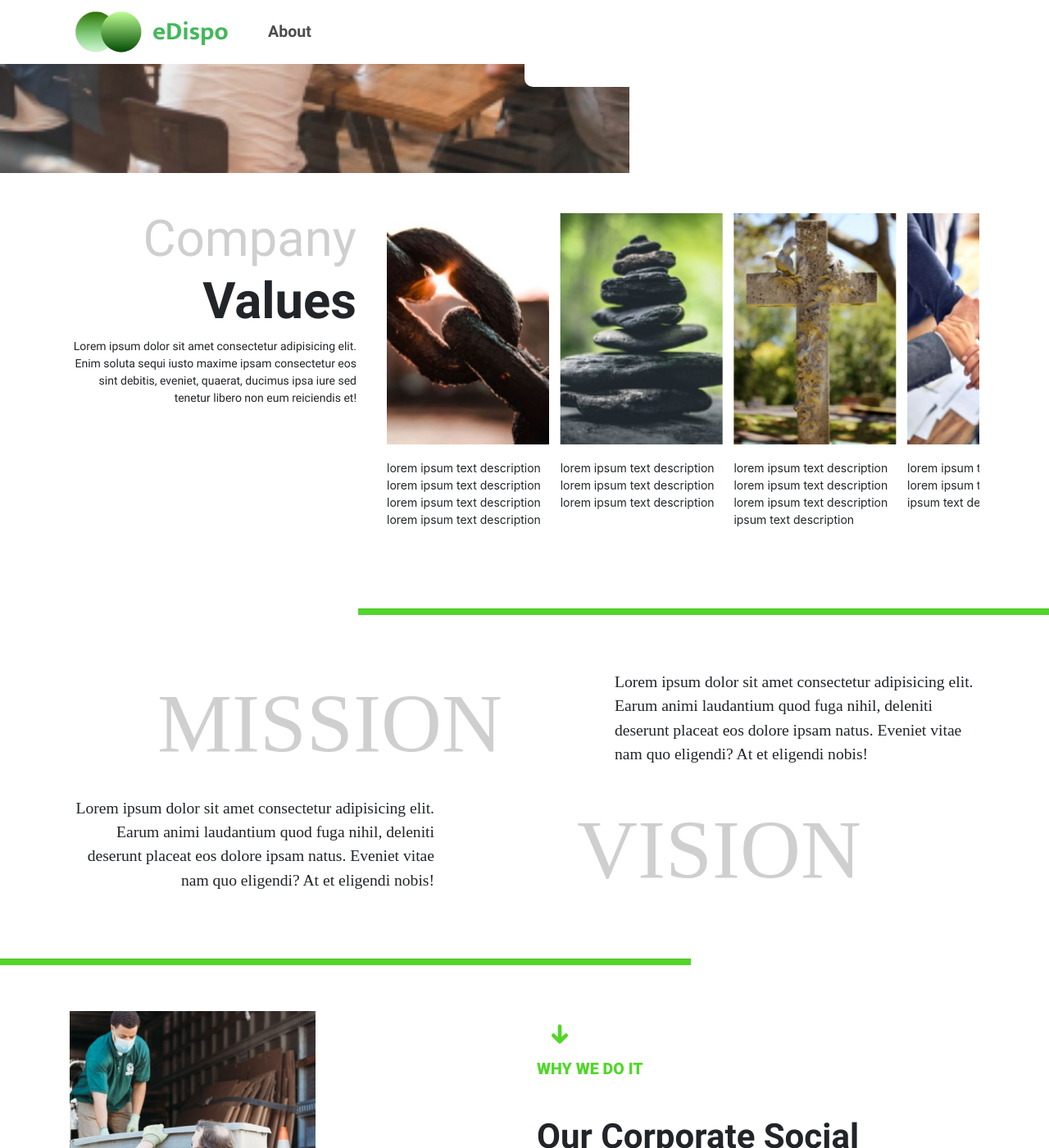
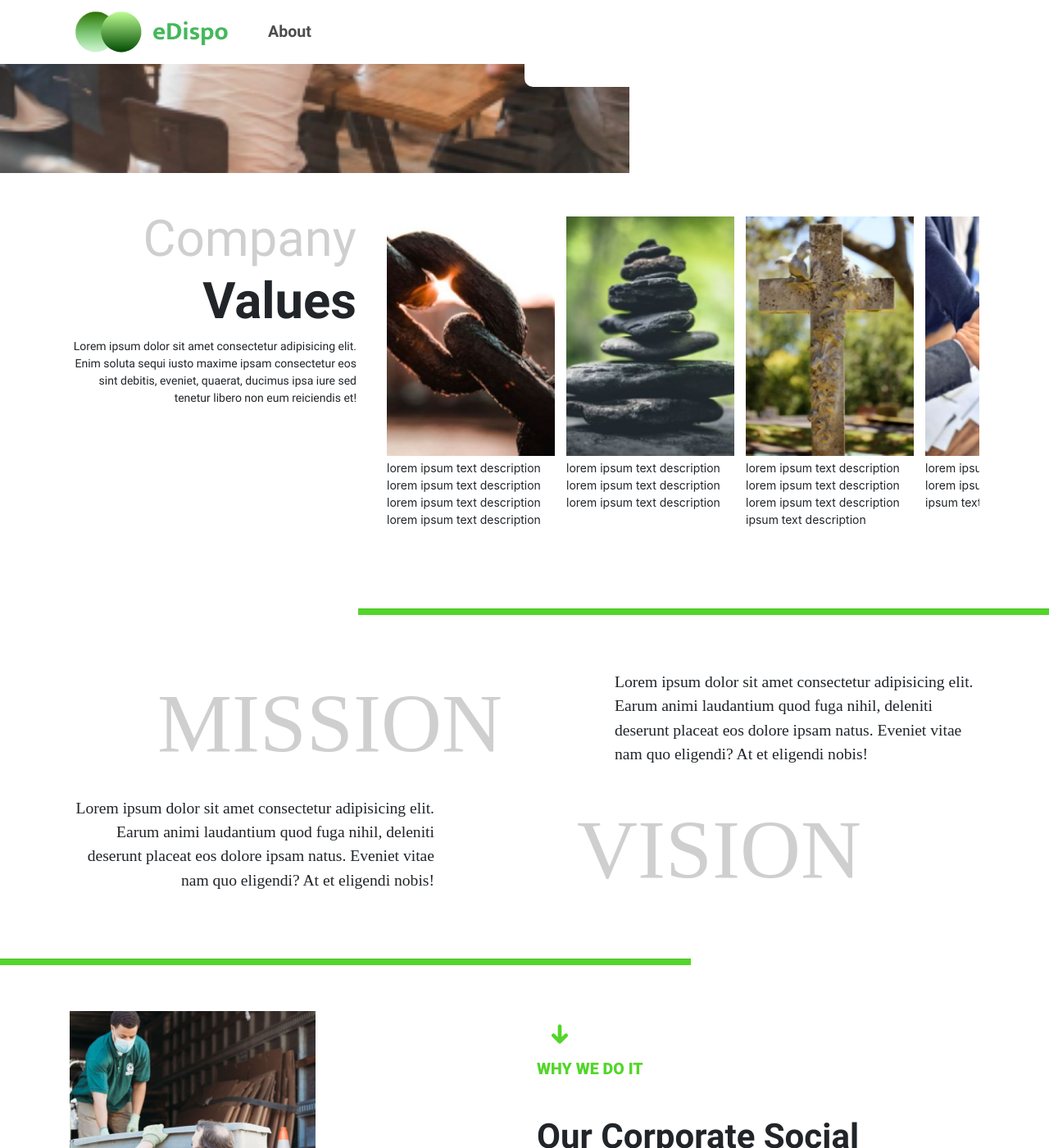
Before and after one commit to edispoph/edispo-landing-page, a Jekyll site: the page built from about.html, in a window 1280 px wide and 1400 px high, scrolled down 1109 px. Shown: the whole window at 82% size. Built offline with Jekyll 4.4.1, drawn with Linux system fonts in a browser that asks for light colours; some web fonts are replaced.

Commit message:
Make the About page responsive.

```diff
--- a/about.html
+++ b/about.html
@@ -7,7 +7,7 @@
   <section style="background-image: url('{{site.baseurl}}/assets/images/about/floating-camera.png'); background-size: cover; background-position: center; height: 600px;">
     <div class="container d-flex flex-column edispo-color-hard-contrast h-100 justify-content-center align-items-center text-center">
       <span class="edispo-font-3 edispo-bold-1">eDispo</span>
-      <h1 class="edispo-font-8 edispo-regular-1">Enabling technology with the boundaries of nature</h1>
+      <h1 class="edispo-font-6 edispo-font-md-8 edispo-regular-1">Enabling technology with the boundaries of nature</h1>
     </div>
   </section>
   <!-- About eDispo -->
@@ -19,7 +19,7 @@
           <div class="col-md-6"></div>
           <div class="col-md-6 h-100 d-flex align-items-center p-0">
             <div class="card p-4 py-5 border-0 rounded-none rounded-md-xxl">
-              <h1 class="edispo-font-7">
+              <h1 class="edispo-font-5 edispo-font-md-7">
                 <span class="edispo-color-contrast-neg edispo-regular-2">About</span>
                 <span class="edispo-color-base edispo-bold-2">Edispo</span>
               </h1>
@@ -38,8 +38,8 @@
   <!-- Company Values -->
   <section class="container">
     <div class="row">
-      <section class="col-md-4 d-flex flex-column text-right">
-        <h1 class="edispo-font-7">
+      <section class="col-md-4 d-flex flex-column text-left text-md-right">
+        <h1 class="edispo-font-5 edispo-font-md-7">
           <span class="edispo-color-contrast-neg edispo-regular-2">Company</span>
           <span class="edispo-bold-2">Values</span>
         </h1>
@@ -49,8 +49,8 @@
       </section>
       <div class="col-md-8 carousel" data-flickity='{ "freeScroll": true, "pageDots": false, "prevNextButtons": false, "contain": true }'>
         {% for company-value in site.data.company-values %}
-          <div class="p-2" style="width: 29%;">
-            <section style="height:300px;">
+          <div class="p-2 company-values-cell">
+            <section class="company-values-cell-img-container d-flex justify-content-center align-items-center">
               <img src="{{site.baseurl}}/assets/images{{ company-value.img }}" alt="{{ company-value.img_alt_text }}" class="img-fluid"/>
             </section>
             <section>
@@ -82,9 +82,9 @@
           </p>
         </div>
       </div>
-      <div class="row mission-vision-container">
+      <div class="row mission-vision-container d-flex flex-column-reverse flex-md-row">
         <div class="col-md-5 d-flex justify-content-center align-items-center">
-          <p class="edispo-regular-1 edispo-font-2 text-right">
+          <p class="edispo-regular-1 edispo-font-2 text-md-right text-left">
             Lorem ipsum dolor sit amet consectetur adipisicing elit. Earum animi laudantium quod fuga nihil, deleniti deserunt placeat eos dolore ipsam natus. Eveniet vitae nam quo eligendi? At et eligendi nobis!
           </p>
         </div>
@@ -129,6 +129,9 @@
     </div>
   </section>
   <style>
+    #about-edispo-content-section {
+      height: 350px;
+    }
     .mission-vision-text {
       color: var(--edispo-contrast-neg);
       transition: 0.2s;
@@ -136,11 +139,23 @@
     .mission-vision-container:hover .mission-vision-text {
       color: var(--edispo-base);
     }
+    .company-values-cell {
+      width: 70%;
+    }
+    .company-values-cell-img-container {
+      height: 300px;
+    }
 
     @media (min-width: 576px) {
       #about-edispo-content-section {
         height: 400px;
         background-size: contain;
+      }
+      .company-values-cell {
+        width: 40%;
+      }
+      .company-values-cell-img-container {
+        height: 280px;
       }
     }
 
@@ -148,16 +163,33 @@
       #about-edispo-content-section {
         height: 600px;
       }
+      .company-values-cell {
+        width: 38%;
+      }
+      .company-values-cell-img-container {
+        height: 240px;
+      }
     }
 
     @media (min-width: 992px) {
       #about-edispo-content-section {
         background-size: 60%;
       }
+      .company-values-cell {
+        width: 34%;
+      }
+      .company-values-cell-img-container {
+        height: 300px;
+      }
     }
 
     @media (min-width: 1200px) {
-
+      .company-values-cell {
+        width: 30%;
+      }
+      .company-values-cell-img-container {
+        height: 300px;
+      }
     }
   </style>
 </main>
```
